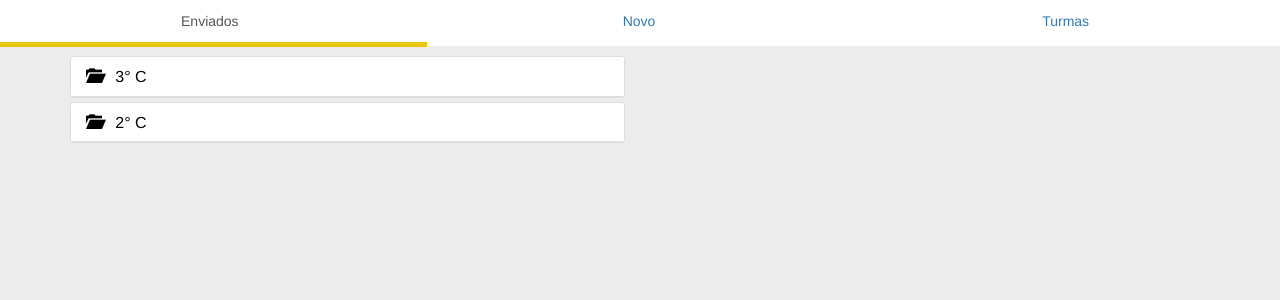
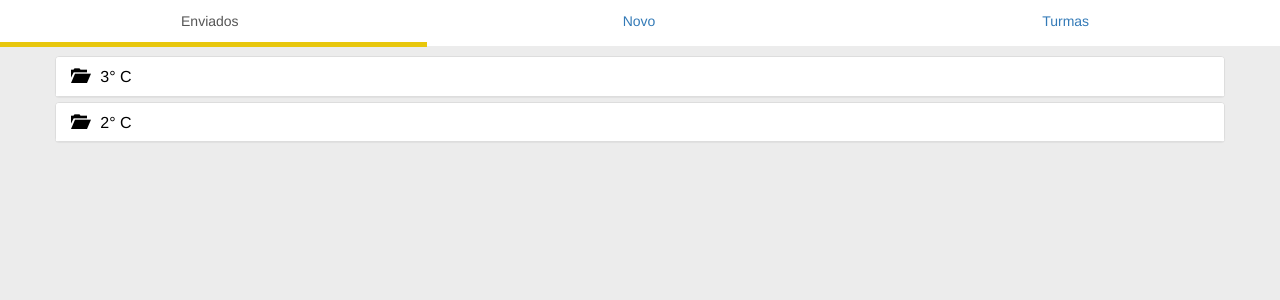
Before and after one commit to lucasgdutra/IFPlus, a PHP site: page /View/Arquivos/prof.php in a window 1280 px wide. Shown: the part 52-352 px from the top of the page. Run offline with PHP 8.4, Linux system fonts and the light colour scheme.

Commit message:
Alteração professor

```diff
--- a/View/Arquivos/enviados-prof.php
+++ b/View/Arquivos/enviados-prof.php
@@ -30,7 +30,7 @@
     }
 </style>
 <div class="row">
-    <div class="panel-group col-sm-6" id="paineis-pastas">
+    <div class="panel-group" id="paineis-pastas">
         <div class="panel panel-default">
             <div class="panel-heading" data-toggle="collapse" data-target="#arquivos-3c" data-parent="#paineis-pastas">
                 <h3 class="panel-title">
--- a/View/Arquivos/turm-prof.php
+++ b/View/Arquivos/turm-prof.php
@@ -1,5 +1,5 @@
 <div class="row">
-    <div class="panel-group col-sm-6" id="paineis-info">
+    <div class="panel-group" id="paineis-info">
         <div class="panel panel-default">
             <div class="panel-heading" data-toggle="collapse" data-target="#info-1c" data-parent="#paineis-info">
                 <h3 class="panel-title">
```
